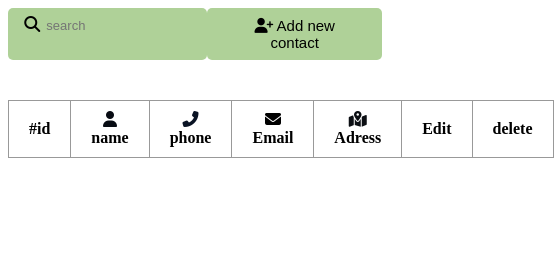
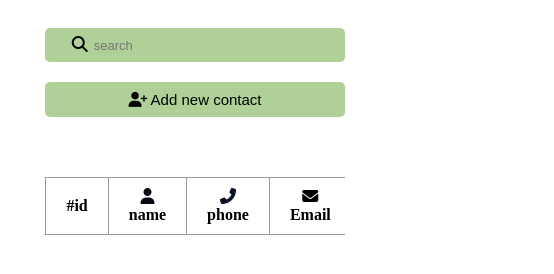
Before and after one commit to ayaFarh/contact-list, a website: page index.html in a window 390 px wide. Shown: the whole page, 554 px wide, since content can reach past the window. Drawn offline with Linux system fonts and the light colour scheme.

Commit message:
update responsive

```diff
--- a/css/style.css
+++ b/css/style.css
@@ -42,7 +42,7 @@ header .search_div input{
     right: 0px;
     left: 0px;
     bottom: 0px;
-    background-color: rgba(0, 0, 0, .8);
+    background-color: rgba(0, 0, 0, .6);
     z-index: 1;
 }
 /**contact form**/
@@ -96,6 +96,7 @@ header .search_div input{
    width: 80%;
    margin: auto;
    text-align: center;
+
 }
 th, td{
    border: 1px solid #999;
@@ -125,9 +126,18 @@ th, td{
 
 }
 
-@media (max-width:450px){
-    .header{
-        width: 100%;
+@media (max-width: 450px) {
+    .header {
+        width: 80%;
+        flex-direction: column;
+        gap: 20px;
+        padding: 20px;
     }
+}
+@media (max-width: 768px) {
+    table {
+      display: block;
+      overflow-x: auto;
 
-}
+    }
+  }
```
Also changed, not shown: package.json (added, +9 -0 lines), 2 other files.
